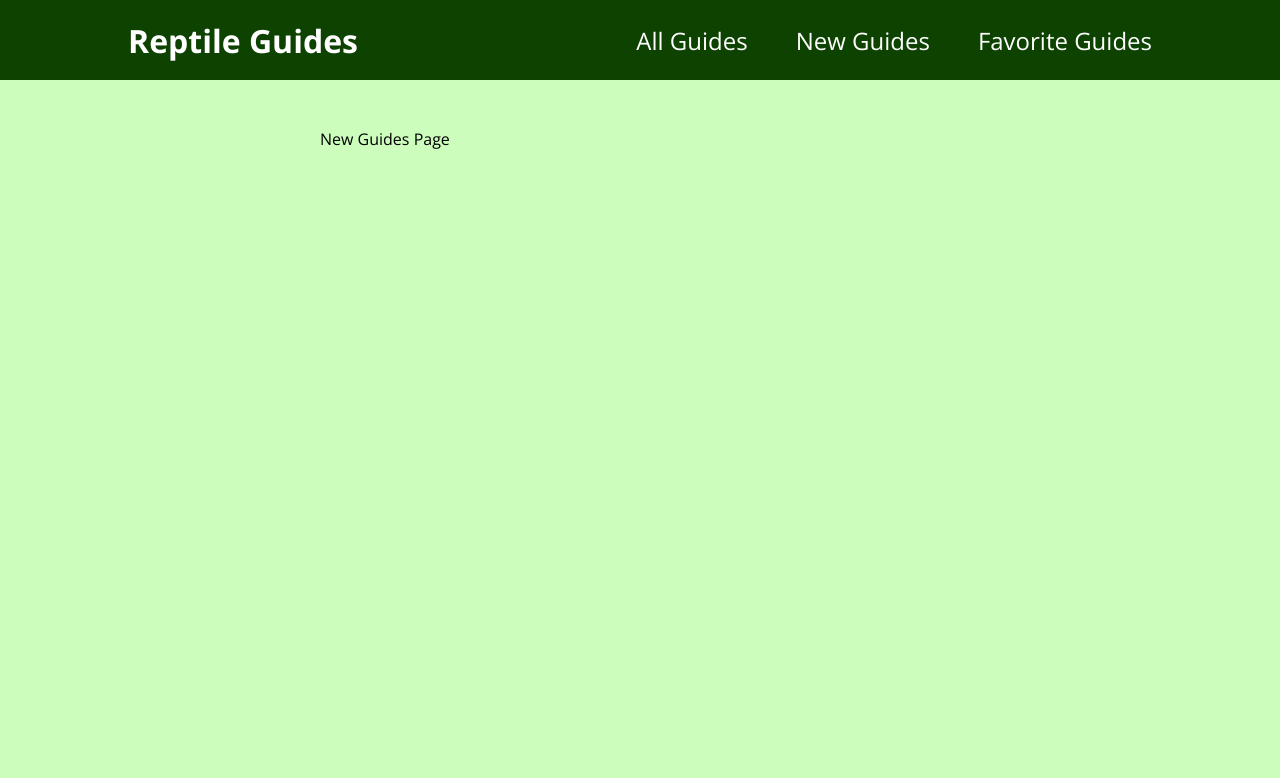
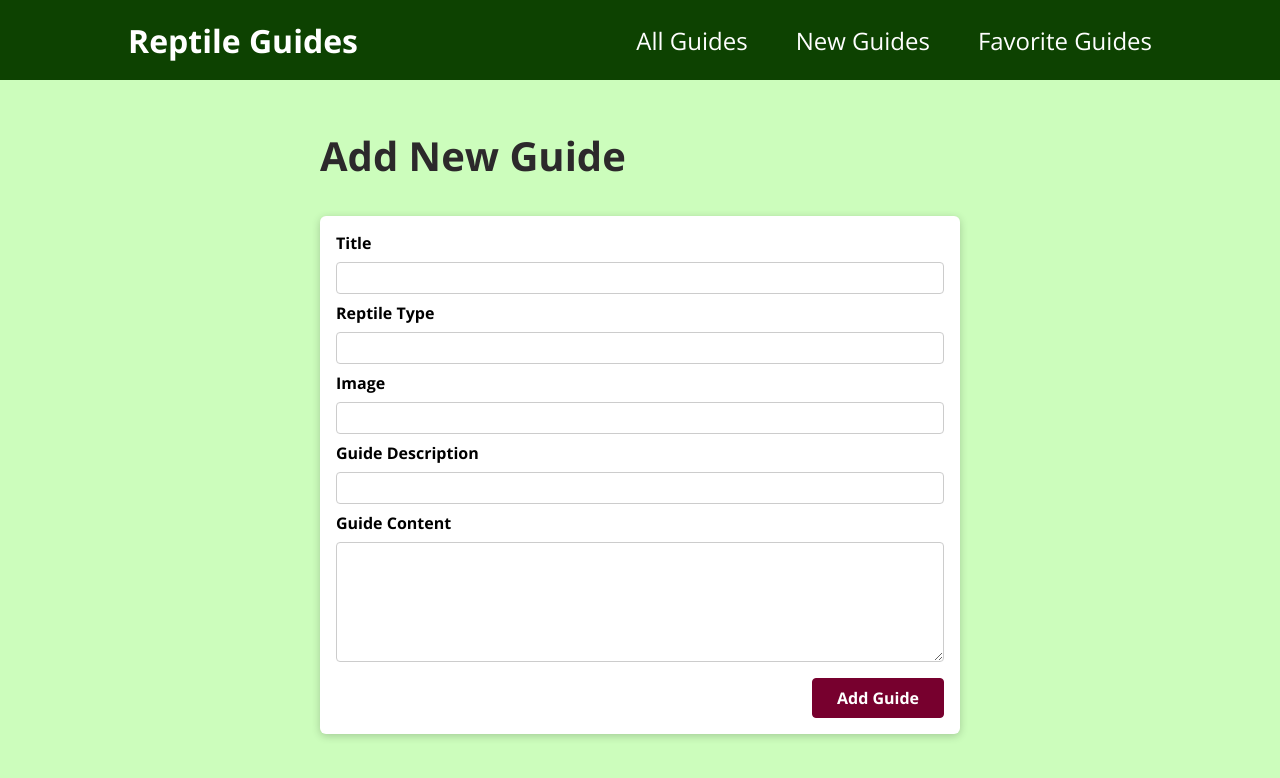
Before and after one commit to Marcus-Cox/ReptileGlossaryClient, a React (Create React App) app: page /new-guide in a window 1280 px wide. Shown: the top 778 px of the page. Built offline with nearby package versions, Linux system fonts and the light colour scheme.

Commit message:
reptile guide form finished

```diff
--- a/src/App.js
+++ b/src/App.js
@@ -5,6 +5,7 @@ import AllGuidesPage from "./pages/AllGuides";
 import FavoriteGuidesPage from "./pages/FavoriteGuides";
 import NewGuidePage from "./pages/NewGuide";
 import Layout from "./components/layout/Layout";
+
 function App() {
   //localhost:3000/pathname / is default
   return (
--- /dev/null
+++ b/src/components/guides/NewReptileGuideForm.js
@@ -0,0 +1,35 @@
+import CardComponent from "../ui/CardComponent";
+import classes from "./NewReptileGuideForm.module.css";
+
+function NewReptileGuideForm() {
+  return (
+    <CardComponent>
+      <form className={classes.form}>
+        <div className={classes.control}>
+          <label htmlFor="title">Title</label>
+          <input type="text" required id="title" />
+        </div>
+        <div className={classes.control}>
+          <label htmlFor="reptile">Reptile Type</label>
+          <input type="text" required id="reptile" />
+        </div>
+        <div className={classes.control}>
+          <label htmlFor="image">Image</label>
+          <input type="url" required id="image" />
+        </div>
+        <div className={classes.control}>
+          <label htmlFor="description">Guide Description</label>
+          <input type="text" required id="description" />
+        </div>
+        <div className={classes.control}>
+          <label htmlFor="content">Guide Content</label>
+          <textarea id="content" required rows="5" />
+        </div>
+        <div className={classes.actions}>
+          <button>Add Guide</button>
+        </div>
+      </form>
+    </CardComponent>
+  );
+}
+export default NewReptileGuideForm;
--- /dev/null
+++ b/src/components/guides/NewReptileGuideForm.module.css
@@ -0,0 +1,45 @@
+.form {
+    padding: 1rem;
+  }
+
+  .control {
+    margin-bottom: 0.5rem;
+  }
+
+  .control label {
+    display: block;
+    font-weight: bold;
+    margin-bottom: 0.5rem;
+  }
+
+  .control input,
+  .control textarea {
+    display: block;
+    font: inherit;
+    border-radius: 4px;
+    border: 1px solid #ccc;
+    padding: 0.25rem;
+    width: 100%;
+  }
+
+  .actions {
+    margin-top: 1rem;
+    text-align: right;
+  }
+
+  .actions button {
+    font: inherit;
+    cursor: pointer;
+    background-color: #77002e;
+    color: white;
+    padding: 0.5rem 1.5rem;
+    border: 1px solid #77002e;
+    border-radius: 4px;
+    font-weight: bold;
+  }
+
+  .actions button:hover,
+  .actions button:active {
+    background-color: #a50e48;
+    border-color: #a50e48;
+  }
--- a/src/components/guides/ReptileGuideItem.js
+++ b/src/components/guides/ReptileGuideItem.js
@@ -1,9 +1,9 @@
-import Card from '../ui/Card'
+import CardComponent from '../ui/CardComponent'
 import classes from './ReptileGuideItem.module.css'
 
 function ReptileGuideItem(props) {
     return <li className={classes.item}>
-        <Card>
+        <CardComponent>
         <div className={classes.image}>
             <img src={props.image} alt={props.title} />
         </div>
@@ -11,6 +11,7 @@ function ReptileGuideItem(props) {
         <div className={classes.content}>
             <h3>{props.title}</h3>
             <h1>{props.writer}</h1>
+            <p>{props.reptile}</p>
             <h2>{props.description}</h2>
             <p>{props.content}</p>
             <p>{props.publishing_date}</p>
@@ -18,7 +19,7 @@ function ReptileGuideItem(props) {
         <div className={classes.actions}>
         <button>To Favorites</button>
         </div>
-        </Card>
+        </CardComponent>
     </li>
 }
 
--- a/src/components/ui/Card.js
+++ b/src/components/ui/CardComponent.js
@@ -1,6 +1,7 @@
 import classes from "./Card.module.css";
-function Card(props) {
+
+function CardComponent(props) {
   return <div className={classes.card}>{props.children}</div>;
 }
 
-export default Card;
+export default CardComponent;
--- a/src/pages/NewGuide.js
+++ b/src/pages/NewGuide.js
@@ -1,5 +1,12 @@
+import NewReptileGuideForm from "../components/guides/NewReptileGuideForm";
+
 function NewGuidePage() {
-    return <div>New Guides Page</div>
+  return (
+    <section>
+      <h1>Add New Guide</h1>
+      <NewReptileGuideForm />
+    </section>
+  );
 }
 
 export default NewGuidePage;
```
